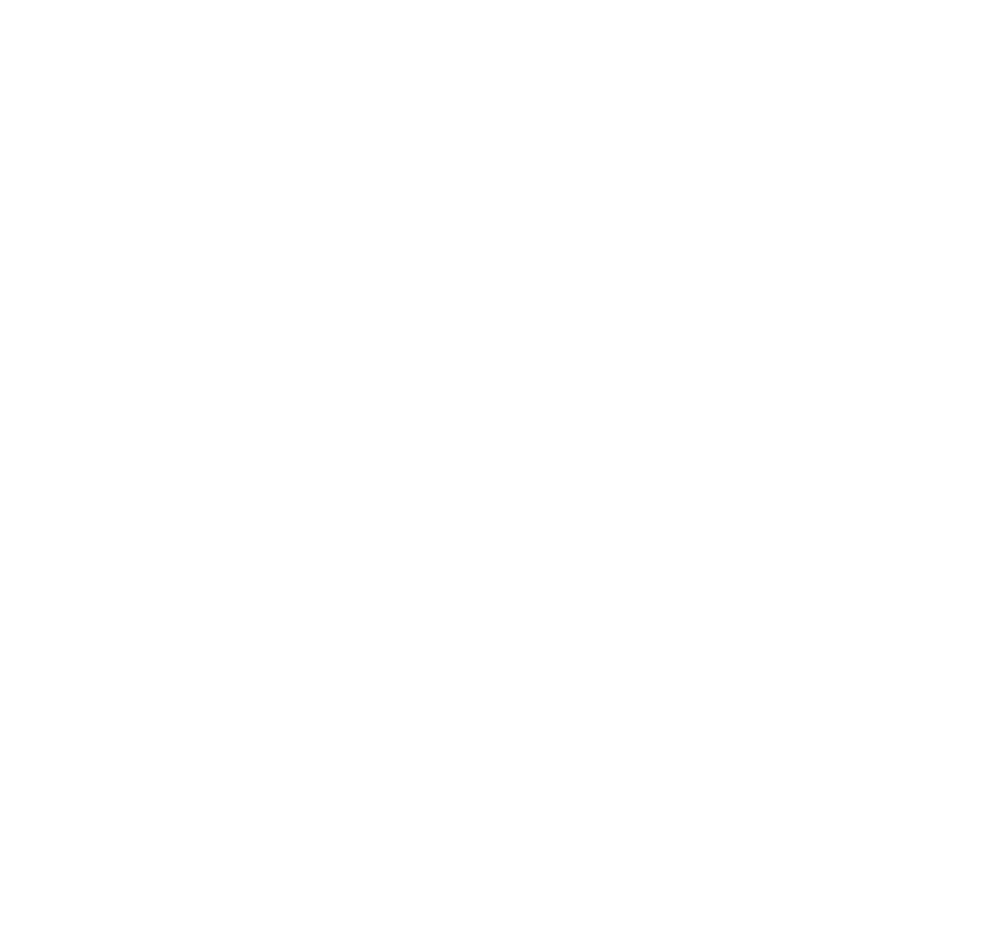
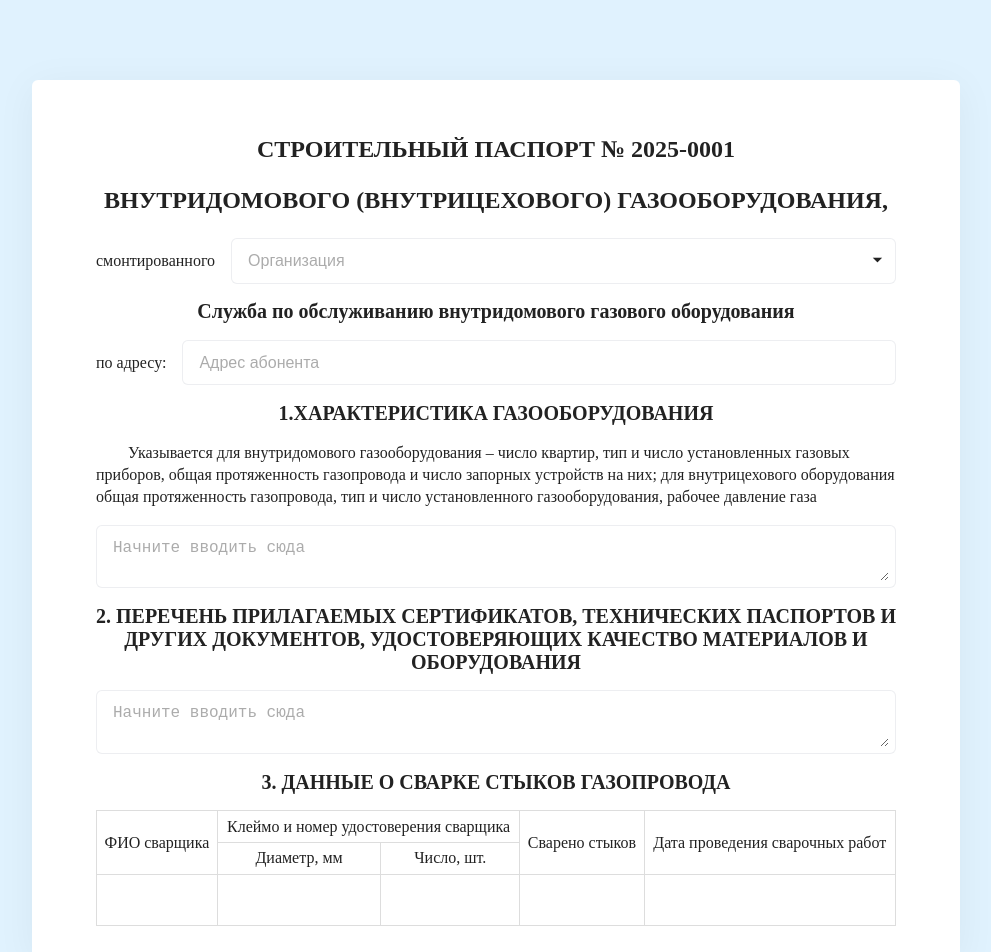
Before and after one commit to strukovd/gazprom-partners, a Nuxt app: page /construct-pass in a window 1280 px wide. Before the commit this address had no page. Shown: the top 952 px of the page, without its empty margins (144-1135 px from the left). Before the commit the page ends 800 px from the top, so only its background shows below. Built offline with nearby package versions, Linux system fonts and the light colour scheme.

Commit message:
added construct-pass (document) page

```diff
--- /dev/null
+++ b/app/pages/construct-pass/index.vue
@@ -0,0 +1,131 @@
+<template>
+	<section class="construct-pass-page">
+		<div class="documents">
+			<article class="document">
+				<h1 class="center">СТРОИТЕЛЬНЫЙ ПАСПОРТ № 2025-0001</h1>
+				<h1 class="center">ВНУТРИДОМОВОГО (ВНУТРИЦЕХОВОГО) ГАЗООБОРУДОВАНИЯ,</h1>
+				<div class="flex-line">
+					смонтированного <BaseAutocomplete placeholder="Организация" :items="[
+						{ key: 'BISHKEKGAZ', value: 'филиала «Бишкекгаз» ОсОО «Газпром Кыргызстан»' },
+						{ key: 'GAZKOMM', value: 'частной организацией ОсОО «Газкомм»' },
+					]"/>
+				</div>
+
+				<h2 class="center">Служба по обслуживанию внутридомового газового оборудования</h2>
+				<!-- <div class="small center"><span>организации и номер проекта</span></div> -->
+				<div class="flex-line">по адресу: <BaseTextBox placeholder="Адрес абонента"/></div>
+
+				<h2 class="center">1.ХАРАКТЕРИСТИКА ГАЗООБОРУДОВАНИЯ</h2>
+				<p>Указывается для внутридомового газооборудования – число квартир, тип и число установленных газовых приборов, общая протяженность газопровода и число запорных устройств на них; для внутрицехового оборудования общая протяженность газопровода, тип и число установленного газооборудования, рабочее давление газа</p>
+				<BaseMemo resize="vertical" placeholder="Начните вводить сюда"/>
+
+				<h2 class="center">2. ПЕРЕЧЕНЬ ПРИЛАГАЕМЫХ СЕРТИФИКАТОВ, ТЕХНИЧЕСКИХ ПАСПОРТОВ И ДРУГИХ ДОКУМЕНТОВ, УДОСТОВЕРЯЮЩИХ КАЧЕСТВО МАТЕРИАЛОВ И ОБОРУДОВАНИЯ</h2>
+				<BaseMemo resize="vertical" placeholder="Начните вводить сюда"/>
+
+				<h2 class="center">3. ДАННЫЕ О СВАРКЕ СТЫКОВ ГАЗОПРОВОДА</h2>
+				<table>
+					<thead>
+						<tr>
+							<td rowspan="2">ФИО сварщика</td>
+							<td colspan="2">Клеймо и номер удостоверения сварщика</td>
+							<td rowspan="2">Сварено стыков</td>
+							<td rowspan="2">Дата проведения сварочных работ</td>
+						</tr>
+						<tr>
+							<td colspan="0.5">Диаметр, мм</td>
+							<td colspan="0.5">Число, шт.</td>
+						</tr>
+					</thead>
+					<tbody>
+						<tr>
+							<td contenteditable style="padding:1em;" v-for="(item, index) of 5" :key="index"></td>
+						</tr>
+					</tbody>
+				</table>
+
+			</article>
+		</div>
+	</section>
+</template>
+
+<script lang="ts" setup>
+import BaseAutocomplete from '~/components/common/BaseAutocomplete.vue';
+import BaseButton from '~/components/common/BaseButton.vue';
+import BaseMemo from '~/components/common/BaseMemo.vue';
+import BaseTextBox from '~/components/common/BaseTextBox.vue';
+
+
+</script>
+
+<style lang="scss">
+body:has(.construct-pass-page) {
+	background-color: #e0f2fe;
+	font-family: 'Segoe UI', Tahoma, Geneva, Verdana, sans-serif;
+	color: #183d6d;
+}
+
+.construct-pass-page {
+	.documents {
+		display: flex;
+		flex-direction: column;
+		justify-content: center;
+		align-items: center;
+		gap: .6em;
+		margin-top:5em;
+
+		.document {
+			font-family: serif;
+			color: #222;
+			background-color: #fff;
+			position: relative;
+			padding:2em 4em;
+			width: 800px;
+			border-radius: 6px;
+			box-shadow: 0 6px 40px rgba(0,0,0,.05);
+			// box-shadow: 0 0 8px 0px #0079C1aa;
+
+			h1 {
+				font-size: 24px;
+			}
+			h2 {
+				font-size: 20px;
+			}
+
+			p {
+				text-indent:2em;
+				line-height:1.4em;
+			}
+
+			.center {
+				text-align: center;
+			}
+
+			.small {
+				font-size: .8em;
+				opacity: .6;
+			}
+
+			.flex-line {
+				display:flex;
+				align-items:center;
+				gap:1em;
+
+				&>* {
+					flex:auto 1 1;
+				}
+			}
+
+			table {
+				width: 100%;
+				border-collapse: collapse;
+
+				td, th {
+					border: 1px solid #ddd;
+					text-align: center;
+					padding: .4em;
+				}
+			}
+		}
+	}
+}
+</style>
```
